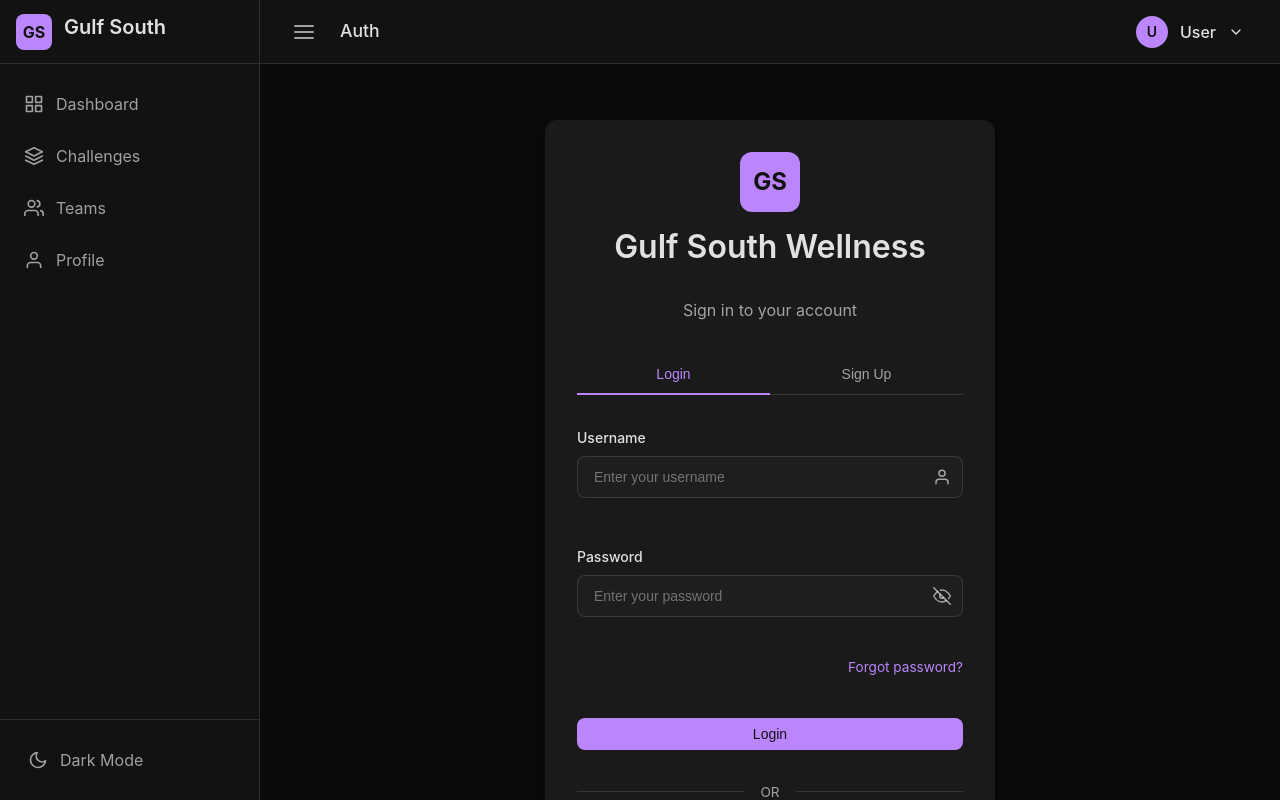
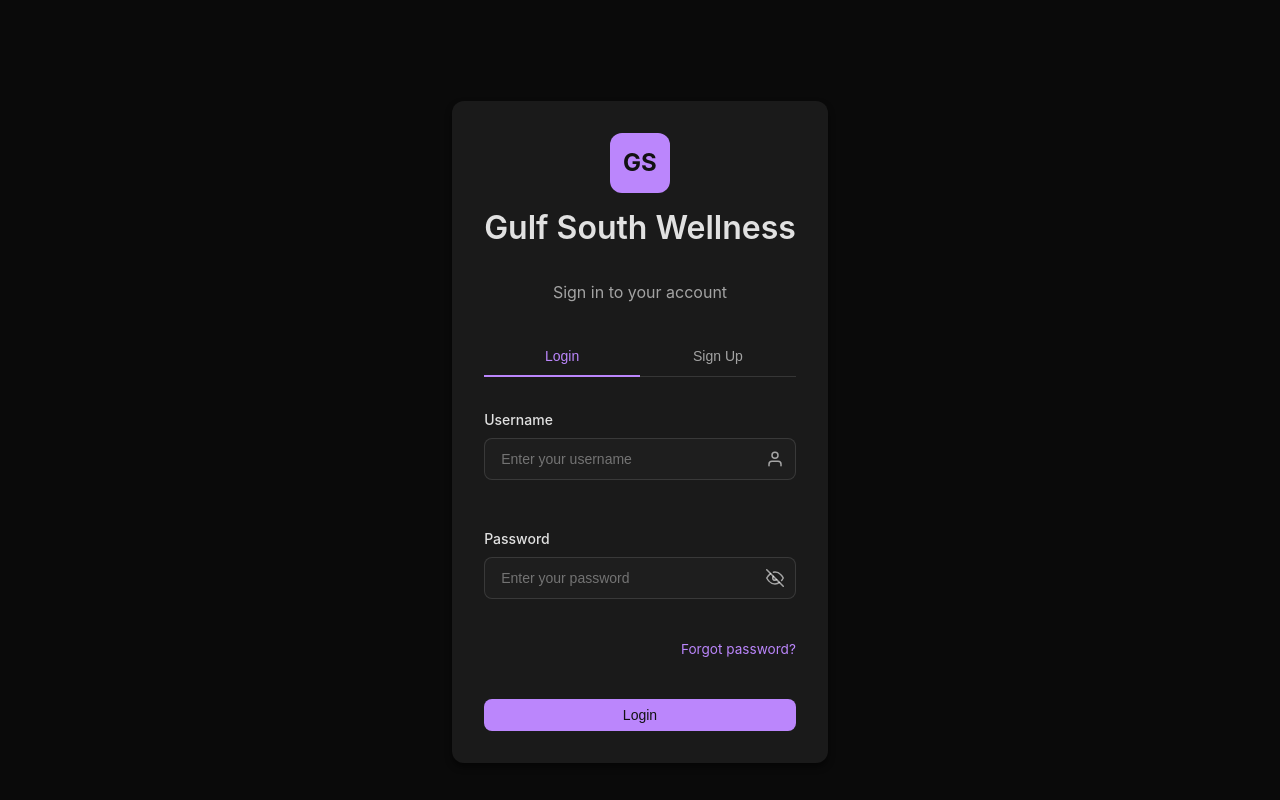
Before and after one commit to aniJani/gulf-south-wellness, a Vue app: page /auth in a window 1280 px wide. Shown: the top 800 px of the page. Built offline with nearby package versions, Linux system fonts and the light colour scheme.

Commit message:
fixed authentication

```diff
--- a/src/App.vue
+++ b/src/App.vue
@@ -1,16 +1,10 @@
 <template>
-  <div class="app-container">
-    <MainLayout />
-  </div>
+  <router-view />
 </template>
 
 <script>
-import MainLayout from './components/layout/MainLayout.vue';
-import './style.css'; // Make sure styles are imported
-
 export default {
-  name: 'App',
-  components: { MainLayout }
+  name: 'App'
 }
 </script>
 
--- /dev/null
+++ b/src/components/layout/AuthLayout.vue
@@ -0,0 +1,22 @@
+<template>
+    <div class="auth-layout">
+      <router-view />
+    </div>
+  </template>
+
+  <script>
+  export default {
+    name: 'AuthLayout'
+  }
+  </script>
+
+  <style scoped>
+  .auth-layout {
+    min-height: 100vh;
+    display: flex;
+    align-items: center;
+    justify-content: center;
+    background-color: var(--bg-primary);
+    padding: 2rem;
+  }
+  </style>
--- a/src/components/layout/MainLayout.vue
+++ b/src/components/layout/MainLayout.vue
@@ -2,48 +2,6 @@
   <div class="layout">
     <Sidebar />
     <main class="main-content">
-        <header class="header">
-          <div class="header-left">
-            <button class="menu-button" @click="toggleSidebar">
-              <svg xmlns="http://www.w3.org/2000/svg" width="24" height="24" viewBox="0 0 24 24" fill="none" stroke="currentColor" stroke-width="2" stroke-linecap="round" stroke-linejoin="round">
-                <line x1="3" y1="12" x2="21" y2="12"></line>
-                <line x1="3" y1="6" x2="21" y2="6"></line>
-                <line x1="3" y1="18" x2="21" y2="18"></line>
-              </svg>
-            </button>
-            <div class="breadcrumb">
-              <span>{{ currentRoute }}</span>
-            </div>
-          </div>
-          <div class="header-right">
-            <div class="user-menu" @click="toggleUserMenu" ref="userMenuRef">
-              <div class="user-avatar">{{ userInitials }}</div>
-              <span class="user-name">{{ userName }}</span>
-              <svg xmlns="http://www.w3.org/2000/svg" width="16" height="16" viewBox="0 0 24 24" fill="none" stroke="currentColor" stroke-width="2" stroke-linecap="round" stroke-linejoin="round">
-                <polyline points="6 9 12 15 18 9"></polyline>
-              </svg>
-
-              <div v-if="userMenuOpen" class="dropdown-menu">
-                <router-link to="/profile" class="dropdown-item">
-                  <svg xmlns="http://www.w3.org/2000/svg" width="16" height="16" viewBox="0 0 24 24" fill="none" stroke="currentColor" stroke-width="2" stroke-linecap="round" stroke-linejoin="round">
-                    <path d="M20 21v-2a4 4 0 0 0-4-4H8a4 4 0 0 0-4 4v2"></path>
-                    <circle cx="12" cy="7" r="4"></circle>
-                  </svg>
-                  <span>Profile</span>
-                </router-link>
-                <div class="dropdown-divider"></div>
-                <button class="dropdown-item" @click="logout">
-                  <svg xmlns="http://www.w3.org/2000/svg" width="16" height="16" viewBox="0 0 24 24" fill="none" stroke="currentColor" stroke-width="2" stroke-linecap="round" stroke-linejoin="round">
-                    <path d="M9 21H5a2 2 0 0 1-2-2V5a2 2 0 0 1 2-2h4"></path>
-                    <polyline points="16 17 21 12 16 7"></polyline>
-                    <line x1="21" y1="12" x2="9" y2="12"></line>
-                  </svg>
-                  <span>Logout</span>
-                </button>
-              </div>
-            </div>
-          </div>
-        </header>
       <div class="content">
         <router-view v-slot="{ Component }">
           <transition name="fade" mode="out-in">
@@ -56,8 +14,8 @@
 </template>
 
 <script>
-  import { computed, onMounted, onUnmounted, ref } from 'vue';
-import { useRoute, useRouter } from 'vue-router';
+import { onMounted } from 'vue';
+import { useRouter } from 'vue-router';
 import { useAuthStore } from '../../store/auth';
 import Sidebar from './Sidebar.vue';
 
@@ -66,74 +24,16 @@ import Sidebar from './Sidebar.vue';
   components: { Sidebar },
   setup() {
     const router = useRouter();
-      const route = useRoute();
     const authStore = useAuthStore();
-      const sidebarOpen = ref(true);
-      const userMenuOpen = ref(false);
-      const userMenuRef = ref(null);
-
-      const userName = computed(() => {
-        return authStore.user?.full_name || 'User';
-      });
-
-      const userInitials = computed(() => {
-        if (!authStore.user || !authStore.user.full_name) return 'U';
-
-        const nameParts = authStore.user.full_name.split(' ');
-        if (nameParts.length > 1) {
-          return `${nameParts[0][0]}${nameParts[1][0]}`;
-        }
-        return nameParts[0].substring(0, 2);
-      });
-
-      const currentRoute = computed(() => {
-        return route.name || 'Dashboard';
-      });
-
-      const toggleSidebar = () => {
-        sidebarOpen.value = !sidebarOpen.value;
-        document.body.classList.toggle('sidebar-collapsed', !sidebarOpen.value);
-      };
-
-      const toggleUserMenu = () => {
-        userMenuOpen.value = !userMenuOpen.value;
-      };
-
-      const closeUserMenu = (e) => {
-        if (userMenuRef.value && !userMenuRef.value.contains(e.target)) {
-          userMenuOpen.value = false;
-        }
-      };
-
-      const logout = () => {
-        authStore.logout();
-        router.push('/auth');
-      };
 
     onMounted(() => {
-        document.addEventListener('click', closeUserMenu);
-
       // Check if user is authenticated
       if (!authStore.isAuthenticated) {
         router.push('/auth');
       }
     });
 
-      onUnmounted(() => {
-        document.removeEventListener('click', closeUserMenu);
-      });
-
-      return {
-        sidebarOpen,
-        userMenuOpen,
-        userMenuRef,
-        userName,
-        userInitials,
-        currentRoute,
-        toggleSidebar,
-        toggleUserMenu,
-        logout
-      };
+    return {};
   }
 };
 </script>
@@ -152,116 +52,6 @@ import Sidebar from './Sidebar.vue';
   transition: margin-left var(--transition-normal);
 }
 
-  .header {
-    height: 64px;
-    display: flex;
-    align-items: center;
-    justify-content: space-between;
-    padding: 0 1.5rem;
-    background-color: var(--bg-secondary);
-    border-bottom: 1px solid var(--border-color);
-    position: sticky;
-    top: 0;
-    z-index: 10;
-  }
-
-  .header-left, .header-right {
-    display: flex;
-    align-items: center;
-    gap: 1rem;
-  }
-
-  .menu-button {
-    background: transparent;
-    border: none;
-    color: var(--text-secondary);
-    padding: 0.5rem;
-    border-radius: var(--radius-md);
-    cursor: pointer;
-    transition: all var(--transition-fast);
-  }
-
-  .menu-button:hover {
-    background-color: var(--bg-tertiary);
-    color: var(--text-primary);
-  }
-
-  .breadcrumb {
-    font-weight: 500;
-    font-size: 1.1rem;
-  }
-
-  .user-menu {
-    display: flex;
-    align-items: center;
-    gap: 0.75rem;
-    padding: 0.5rem 0.75rem;
-    border-radius: var(--radius-md);
-    cursor: pointer;
-    position: relative;
-    transition: background-color var(--transition-fast);
-  }
-
-  .user-menu:hover {
-    background-color: var(--bg-tertiary);
-  }
-
-  .user-avatar {
-    width: 32px;
-    height: 32px;
-    border-radius: var(--radius-full);
-    background-color: var(--accent-primary);
-    color: #121212;
-    display: flex;
-    align-items: center;
-    justify-content: center;
-    font-weight: 600;
-    font-size: 0.875rem;
-  }
-
-  .user-name {
-    font-weight: 500;
-  }
-
-  .dropdown-menu {
-    position: absolute;
-    top: calc(100% + 0.5rem);
-    right: 0;
-    width: 200px;
-    background-color: var(--bg-card);
-    border-radius: var(--radius-md);
-    box-shadow: 0 4px 12px var(--shadow-color);
-    overflow: hidden;
-    z-index: 100;
-    animation: fadeIn 0.2s ease;
-  }
-
-  .dropdown-item {
-    display: flex;
-    align-items: center;
-    gap: 0.75rem;
-    padding: 0.75rem 1rem;
-    color: var(--text-primary);
-    text-decoration: none;
-    transition: background-color var(--transition-fast);
-    cursor: pointer;
-    width: 100%;
-    text-align: left;
-    border: none;
-    background: transparent;
-    font-size: 0.875rem;
-  }
-
-  .dropdown-item:hover {
-    background-color: var(--bg-tertiary);
-  }
-
-  .dropdown-divider {
-    height: 1px;
-    background-color: var(--border-color);
-    margin: 0.25rem 0;
-  }
-
 .content {
   flex: 1;
   padding: 1.5rem;
@@ -278,10 +68,4 @@ import Sidebar from './Sidebar.vue';
 .fade-leave-to {
   opacity: 0;
 }
-
-  @media (max-width: 768px) {
-    .user-name {
-      display: none;
-    }
-  }
 </style>
--- a/src/components/layout/Sidebar.vue
+++ b/src/components/layout/Sidebar.vue
@@ -14,7 +14,7 @@
 
     <div class="sidebar-content">
       <nav class="sidebar-nav">
-          <router-link to="/dashboard" class="nav-item" active-class="active">
+        <router-link to="/" class="nav-item" :class="{ active: route.path === '/' }">
           <svg xmlns="http://www.w3.org/2000/svg" width="20" height="20" viewBox="0 0 24 24" fill="none" stroke="currentColor" stroke-width="2" stroke-linecap="round" stroke-linejoin="round">
             <rect x="3" y="3" width="7" height="7"></rect>
             <rect x="14" y="3" width="7" height="7"></rect>
@@ -53,12 +53,15 @@
       </nav>
     </div>
 
+    <!-- Add logout button to sidebar footer -->
     <div class="sidebar-footer">
-        <div class="theme-toggle">
+      <div class="nav-item logout-button" @click="handleLogout">
         <svg xmlns="http://www.w3.org/2000/svg" width="20" height="20" viewBox="0 0 24 24" fill="none" stroke="currentColor" stroke-width="2" stroke-linecap="round" stroke-linejoin="round">
-            <path d="M21 12.79A9 9 0 1 1 11.21 3 7 7 0 0 0 21 12.79z"></path>
+          <path d="M9 21H5a2 2 0 0 1-2-2V5a2 2 0 0 1 2-2h4"></path>
+          <polyline points="16 17 21 12 16 7"></polyline>
+          <line x1="21" y1="12" x2="9" y2="12"></line>
         </svg>
-          <span class="nav-text">Dark Mode</span>
+        <span class="nav-text">Logout</span>
       </div>
     </div>
   </aside>
@@ -66,13 +69,16 @@
 
 <script>
 import { onMounted, ref, watch } from 'vue';
-import { useRoute } from 'vue-router';
+import { useRoute, useRouter } from 'vue-router';
+import { useAuthStore } from '../../store/auth';
 
 export default {
   name: 'Sidebar',
   setup() {
     const isCollapsed = ref(false);
     const route = useRoute();
+    const router = useRouter();
+    const authStore = useAuthStore();
 
     const toggleSidebar = () => {
       isCollapsed.value = !isCollapsed.value;
@@ -80,6 +86,11 @@ import { useRoute } from 'vue-router';
 
       // Save preference to localStorage
       localStorage.setItem('sidebarCollapsed', isCollapsed.value);
+    };
+
+    const handleLogout = () => {
+      authStore.logout();
+      router.push('/auth');
     };
 
     // Close sidebar on mobile when route changes
@@ -107,7 +118,9 @@ import { useRoute } from 'vue-router';
 
     return {
       isCollapsed,
-        toggleSidebar
+      toggleSidebar,
+      handleLogout,
+      route
     };
   }
 };
@@ -123,8 +136,9 @@ import { useRoute } from 'vue-router';
   flex-direction: column;
   position: sticky;
   top: 0;
-    transition: all var(--transition-normal);
+  transition: width var(--transition-normal);
   z-index: 20;
+  overflow-x: hidden;
 }
 
 .sidebar.collapsed {
@@ -138,17 +152,17 @@ import { useRoute } from 'vue-router';
   justify-content: space-between;
   padding: 0 1rem;
   border-bottom: 1px solid var(--border-color);
+  position: relative;
 }
 
 .logo {
   display: flex;
   align-items: center;
   gap: 0.75rem;
-    overflow: hidden;
 }
 
 .logo-icon {
-    width: 36px;
+  min-width: 36px;
   height: 36px;
   border-radius: var(--radius-md);
   background: var(--accent-primary);
@@ -164,33 +178,50 @@ import { useRoute } from 'vue-router';
   font-size: 1.25rem;
   font-weight: 600;
   white-space: nowrap;
-    transition: opacity var(--transition-normal);
+  transition: opacity var(--transition-fast);
+  margin-left: 0.75rem;
 }
 
 .collapsed .logo-text {
   opacity: 0;
   width: 0;
+  margin-left: 0;
 }
 
 .collapse-button {
   width: 28px;
   height: 28px;
+  min-width: 28px;
   border-radius: var(--radius-md);
   display: flex;
   align-items: center;
   justify-content: center;
-    background: transparent;
-    color: var(--text-secondary);
+  background-color: var(--accent-primary);
+  color: white;
   border: none;
   cursor: pointer;
   transition: all var(--transition-fast);
+  position: absolute;
+  right: 1rem;
+  z-index: 9999;
+}
+
+.collapse-button:focus {
+  outline: none;
 }
 
 .collapse-button:hover {
-    background-color: var(--bg-tertiary);
-    color: var(--text-primary);
+  background-color: var(--accent-primary-hover, #bb86fc);
+  color: white;
 }
 
+.collapsed .collapse-button {
+  right: 20px;
+  background-color: var(--accent-primary);
+  color: white;
+}
+
+/* This rotates the chevron from < to > */
 .collapsed .collapse-button svg {
   transform: rotate(180deg);
 }
@@ -218,6 +249,13 @@ import { useRoute } from 'vue-router';
   margin: 0 0.5rem;
   transition: all var(--transition-fast);
   position: relative;
+  white-space: nowrap;
+}
+
+.nav-item svg {
+  min-width: 20px;
+  height: 20px;
+  flex-shrink: 0;
 }
 
 .nav-item:hover {
@@ -244,33 +282,43 @@ import { useRoute } from 'vue-router';
 
 .nav-text {
   white-space: nowrap;
-    transition: opacity var(--transition-normal);
+  transition: opacity var(--transition-fast);
 }
 
 .collapsed .nav-text {
   opacity: 0;
   width: 0;
+  overflow: hidden;
 }
 
 .sidebar-footer {
   padding: 1rem;
   border-top: 1px solid var(--border-color);
+  margin-top: auto;
 }
 
-  .theme-toggle {
+.logout-button {
   display: flex;
   align-items: center;
   gap: 0.75rem;
-    padding: 0.75rem;
+  padding: 0.75rem 1rem;
   color: var(--text-secondary);
+  cursor: pointer;
   border-radius: var(--radius-md);
-    cursor: pointer;
+  margin: 0 0.5rem;
   transition: all var(--transition-fast);
+  white-space: nowrap;
 }
 
-  .theme-toggle:hover {
+.logout-button:hover {
   background-color: var(--bg-tertiary);
-    color: var(--text-primary);
+  color: var(--accent-error, #cf6679);
+}
+
+.logout-button svg {
+  min-width: 20px;
+  height: 20px;
+  flex-shrink: 0;
 }
 
 @media (max-width: 768px) {
--- a/src/router/index.js
+++ b/src/router/index.js
@@ -1,17 +1,45 @@
 import { createRouter, createWebHistory } from 'vue-router'
 import { useAuthStore } from '../store/auth'
-import Auth from '../views/Auth.vue'
-import Challenges from '../views/Challenges.vue'
-import Dashboard from '../views/Dashboard.vue'
-import Profile from '../views/Profile.vue'
-import Teams from '../views/Teams.vue'
 
 const routes = [
-    { path: '/auth', name: 'Auth', component: Auth },
-    { path: '/', name: 'Dashboard', component: Dashboard, meta: { requiresAuth: true } },
-    { path: '/challenges', name: 'Challenges', component: Challenges, meta: { requiresAuth: true } },
-    { path: '/teams', name: 'Teams', component: Teams, meta: { requiresAuth: true } },
-    { path: '/profile', name: 'Profile', component: Profile, meta: { requiresAuth: true } }
+    {
+        path: '/auth',
+        component: () => import('../components/layout/AuthLayout.vue'),
+        children: [
+            {
+                path: '',
+                name: 'Auth',
+                component: () => import('../views/Auth.vue')
+            }
+        ]
+    },
+    {
+        path: '/',
+        component: () => import('../components/layout/MainLayout.vue'),
+        meta: { requiresAuth: true },
+        children: [
+            {
+                path: '',
+                name: 'Dashboard',
+                component: () => import('../views/Dashboard.vue')
+            },
+            {
+                path: 'challenges',
+                name: 'Challenges',
+                component: () => import('../views/Challenges.vue')
+            },
+            {
+                path: 'teams',
+                name: 'Teams',
+                component: () => import('../views/Teams.vue')
+            },
+            {
+                path: 'profile',
+                name: 'Profile',
+                component: () => import('../views/Profile.vue')
+            }
+        ]
+    }
 ]
 
 const router = createRouter({
@@ -22,7 +50,8 @@ const router = createRouter({
 // Navigation guard to protect routes
 router.beforeEach((to, from, next) => {
     const authStore = useAuthStore()
-    if (to.meta.requiresAuth && !authStore.user) {
+
+    if (to.meta.requiresAuth && !authStore.isAuthenticated) {
         next({ name: 'Auth' })
     } else {
         next()
--- a/src/store/auth.js
+++ b/src/store/auth.js
@@ -3,8 +3,10 @@ import { defineStore } from 'pinia'
 export const useAuthStore = defineStore('auth', {
     state: () => ({
         user: null,
-        // token: null // if your API returns a token, otherwise you can remove this
     }),
+    getters: {
+        isAuthenticated: (state) => !!state.user
+    },
     actions: {
         setUser(userData) {
             this.user = userData
--- a/src/views/Auth.vue
+++ b/src/views/Auth.vue
@@ -116,31 +116,12 @@
             {{ isLogin ? 'Login' : 'Sign Up' }}
           </button>
         </form>
-
-        <div class="auth-divider">
-          <span>OR</span>
-        </div>
-
-        <div class="social-auth">
-          <button class="social-button">
-            <svg xmlns="http://www.w3.org/2000/svg" width="18" height="18" viewBox="0 0 24 24" fill="none" stroke="currentColor" stroke-width="2" stroke-linecap="round" stroke-linejoin="round">
-              <path d="M18 2h-3a5 5 0 0 0-5 5v3H7v4h3v8h4v-8h3l1-4h-4V7a1 1 0 0 1 1-1h3z"></path>
-            </svg>
-            Continue with Facebook
-          </button>
-          <button class="social-button">
-            <svg xmlns="http://www.w3.org/2000/svg" width="18" height="18" viewBox="0 0 24 24" fill="none" stroke="currentColor" stroke-width="2" stroke-linecap="round" stroke-linejoin="round">
-              <path d="M9 19c-5 1.5-5-2.5-7-3m14 6v-3.87a3.37 3.37 0 0 0-.94-2.61c3.14-.35 6.44-1.54 6.44-7A5.44 5.44 0 0 0 20 4.77 5.07 5.07 0 0 0 19.91 1S18.73.65 16 2.48a13.38 13.38 0 0 0-7 0C6.27.65 5.09 1 5.09 1A5.07 5.07 0 0 0 5 4.77a5.44 5.44 0 0 0-1.5 3.78c0 5.42 3.3 6.61 6.44 7A3.37 3.37 0 0 0 9 18.13V22"></path>
-            </svg>
-            Continue with GitHub
-          </button>
-        </div>
       </div>
     </div>
   </template>
 
-  <script>
-  import { reactive, ref } from 'vue';
+<script>
+import { reactive, ref } from 'vue';
 import { useRouter } from 'vue-router';
 import { createUser, loginUser } from '../services/api';
 import { useAuthStore } from '../store/auth';
@@ -152,6 +133,7 @@ import { useAuthStore } from '../store/auth';
       const router = useRouter();
       const isLogin = ref(true);
       const showPassword = ref(false);
+      const errorMessage = ref('');
 
       const formData = reactive({
         username: '',
@@ -178,7 +160,7 @@ import { useAuthStore } from '../store/auth';
           }
         } catch (error) {
           console.error('Authentication error:', error);
-          // In a real app, you would handle errors and show user feedback
+          errorMessage.value = error.response?.data?.message || 'Authentication failed. Please try again.';
         }
       };
 
@@ -186,7 +168,8 @@ import { useAuthStore } from '../store/auth';
         isLogin,
         formData,
         showPassword,
-        submitForm
+        submitForm,
+        errorMessage
       };
     }
   };
--- a/src/views/Profile.vue
+++ b/src/views/Profile.vue
@@ -48,10 +48,6 @@
               <div class="stat-item">
                 <div class="stat-value">{{ userStats.activitiesLogged || 0 }}</div>
                 <div class="stat-label">Activities</div>
-              </div>
-              <div class="stat-item">
-                <div class="stat-value">{{ userStats.currentStreak || 0 }}</div>
-                <div class="stat-label">Streak</div>
               </div>
             </div>
           </div>
```
Also changed, not shown: src/main.js (+7 -1 lines). Lines whose indentation alone changed are shown as unchanged.
